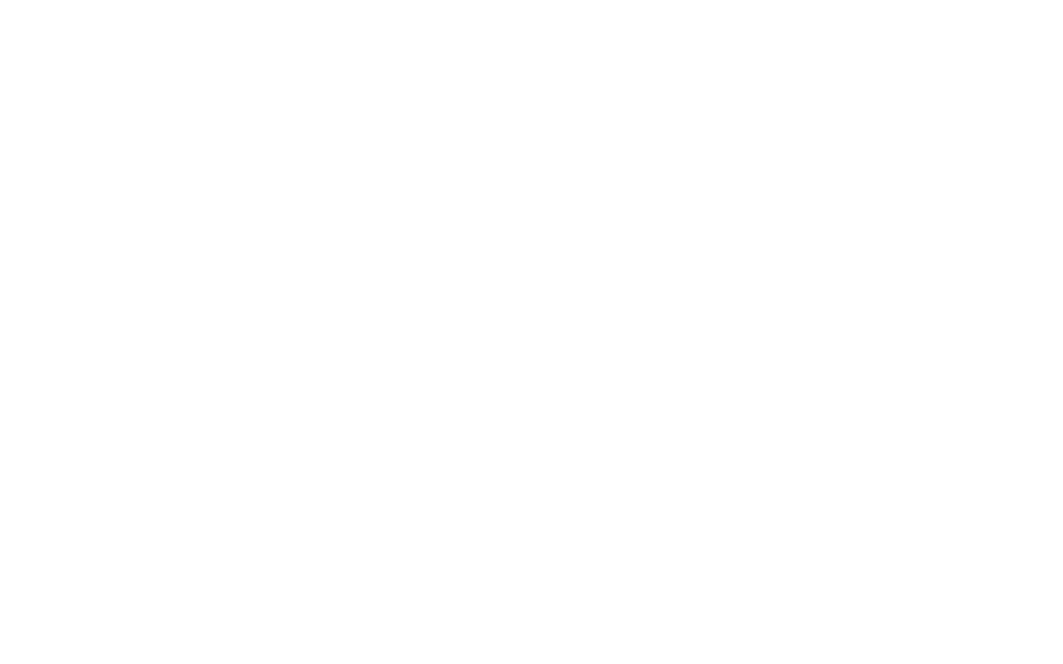
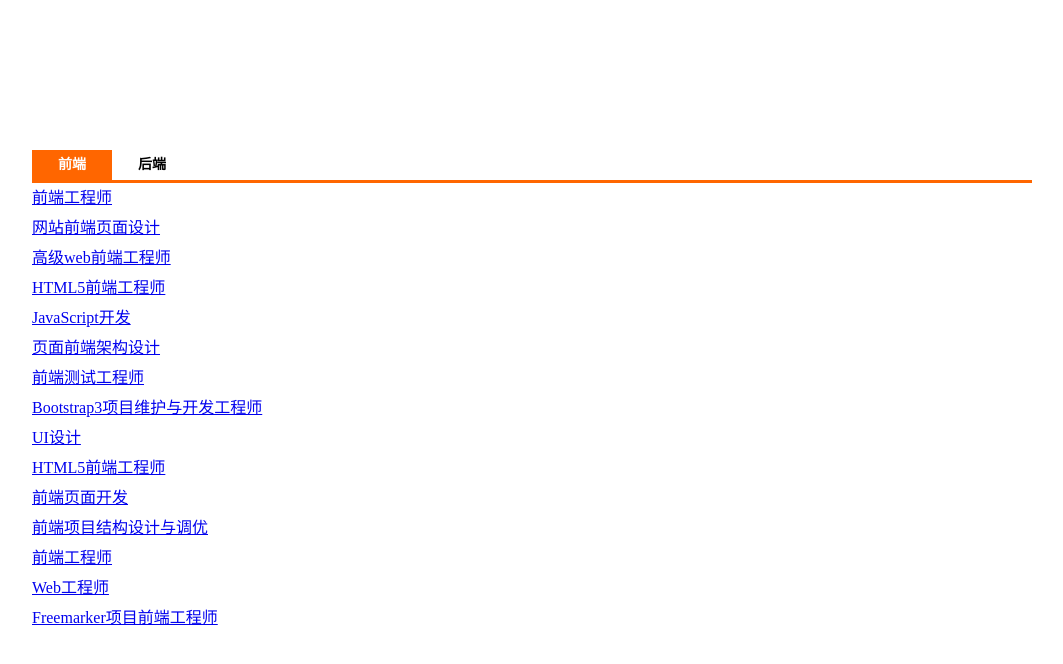
Before and after one commit to thinkingfioa/front-project, a plain HTML site: page changeInfo/index.html in a window 1280 px wide. Shown: the whole page, without its empty margins (108-1171 px from the left). Drawn offline with Linux system fonts and the light colour scheme.

Commit message:
changeInfo

```diff
--- /dev/null
+++ b/changeInfo/data.js
@@ -0,0 +1,243 @@
+var data = [
+    {
+        'name': '前端',
+        'list':[
+            {
+                'title': '前端工程师',
+                'company': '北京信息科技有限公司',
+                'position':'前端页面',
+                'recruitingNumbers':'2人',
+                'workingLocation':'北京',
+                'workExperience':'不限',
+                'education':'不限',
+                'wage':'面议',
+                'addDate': '2018-04-06'
+            },
+            {
+                'title': '网站前端页面设计',
+                'company': '上海信息科技有限公司',
+                'position':'前端页面',
+                'recruitingNumbers':'12人',
+                'workingLocation':'上海',
+                'workExperience':'不限',
+                'education':'不限',
+                'wage':'面议',
+                'addDate': '2018-04-06'
+            },
+            {
+                'title': '高级web前端工程师',
+                'company': '广州信息科技有限公司',
+                'position':'前端页面',
+                'recruitingNumbers':'10人',
+                'workingLocation':'广州',
+                'workExperience':'3年',
+                'education':'本科',
+                'wage':'面议',
+                'addDate': '2018-04-06'
+            },
+            {
+                'title': 'HTML5前端工程师',
+                'company': '南京信息科技有限公司',
+                'position':'前端页面',
+                'recruitingNumbers':'1人',
+                'workingLocation':'南京',
+                'workExperience':'不限',
+                'education':'不限',
+                'wage':'面议',
+                'addDate': '2018-04-06'
+            },
+            {
+                'title': 'JavaScript开发',
+                'company': '湖北信息科技有限公司',
+                'position':'前端页面',
+                'recruitingNumbers':'10人',
+                'workingLocation':'湖北',
+                'workExperience':'不限',
+                'education':'不限',
+                'wage':'面议',
+                'addDate': '2018-04-06'
+            },
+            {
+                'title': '页面前端架构设计',
+                'company': '武汉信息科技有限公司',
+                'position':'前端页面',
+                'recruitingNumbers':'2人',
+                'workingLocation':'武汉',
+                'workExperience':'不限',
+                'education':'不限',
+                'wage':'面议',
+                'addDate': '2018-04-06'
+            },
+            {
+                'title': '前端测试工程师',
+                'company': '广州信息科技有限公司',
+                'position':'前端页面',
+                'recruitingNumbers':'3人',
+                'workingLocation':'广州',
+                'workExperience':'不限',
+                'education':'不限',
+                'wage':'面议',
+                'addDate': '2018-04-06'
+            },
+            {
+                'title': 'Bootstrap3项目维护与开发工程师',
+                'company': '成都信息科技有限公司',
+                'position':'前端页面',
+                'recruitingNumbers':'2人',
+                'workingLocation':'成都',
+                'workExperience':'不限',
+                'education':'不限',
+                'wage':'面议',
+                'addDate': '2018-04-06'
+            },
+            {
+                'title': 'UI设计',
+                'company': '杭州信息科技有限公司',
+                'position':'前端页面',
+                'recruitingNumbers':'4人',
+                'workingLocation':'杭州',
+                'workExperience':'不限',
+                'education':'不限',
+                'wage':'面议',
+                'addDate': '2018-04-06'
+            },
+            {
+                'title': 'HTML5前端工程师',
+                'company': '北京云计算有限公司',
+                'position':'前端页面',
+                'recruitingNumbers':'1人',
+                'workingLocation':'北京',
+                'workExperience':'不限',
+                'education':'不限',
+                'wage':'面议',
+                'addDate': '2018-04-06'
+            },
+            {
+                'title': '前端页面开发',
+                'company': '天津科技有限公司',
+                'position':'前端页面',
+                'recruitingNumbers':'9人',
+                'workingLocation':'天津',
+                'workExperience':'不限',
+                'education':'不限',
+                'wage':'面议',
+                'addDate': '2018-04-06'
+            },
+            {
+                'title': '前端项目结构设计与调优',
+                'company': '新疆科技有限公司',
+                'position':'前端页面',
+                'recruitingNumbers':'7人',
+                'workingLocation':'新疆',
+                'workExperience':'不限',
+                'education':'不限',
+                'wage':'面议',
+                'addDate': '2018-04-06'
+            },
+            {
+                'title': '前端工程师',
+                'company': '合肥信息科技有限公司',
+                'position':'前端页面',
+                'recruitingNumbers':'3人',
+                'workingLocation':'合肥',
+                'workExperience':'不限',
+                'education':'不限',
+                'wage':'面议',
+                'addDate': '2018-04-06'
+            },
+            {
+                'title': 'Web工程师',
+                'company': '杭州谐云科技有限公司',
+                'position':'前端页面',
+                'recruitingNumbers':'6人',
+                'workingLocation':'杭州',
+                'workExperience':'不限',
+                'education':'不限',
+                'wage':'面议',
+                'addDate': '2018-04-06'
+            },
+            {
+                'title': 'Freemarker项目前端工程师',
+                'company': '菜鸟有限公司',
+                'position':'前端页面',
+                'recruitingNumbers':'23人',
+                'workingLocation':'杭州',
+                'workExperience':'不限',
+                'education':'不限',
+                'wage':'面议',
+                'addDate': '2018-04-06'
+            }
+        ]
+    },
+    {
+        'name': '后端',
+        'list': [
+            {
+                'title'	:	'PHP工程师',
+                'company'	:	'杭州xxxx有限公司 ',
+                'position'	:	'PHP后台',
+                'recruitingNumbers'	:	'2人',
+                'workingLocation'	:	'杭州',
+                'workExperience'	:	'不限',
+                'education'	:	'不限',
+                'wage'	:	'面议',
+                'addDate'	:	'2018-4-05'
+            },
+            {
+                'title'	:	'诚招java开发工程师',
+                'company'	:	'广州xxxx中心 ',
+                'position'	:	'java开发',
+                'recruitingNumbers'	:	'2人',
+                'workingLocation'	:	'广州',
+                'workExperience'	:	'不限',
+                'education'	:	'不限',
+                'wage'	:	'面议',
+                'addDate'	:	'2018-4-05'
+            },
+            {
+                'title'	:	'java工程师',
+                'company'	:	'深圳xxxx科技有限公司 ',
+                'position'	:	'java后台',
+                'recruitingNumbers'	:	'2人',
+                'workingLocation'	:	'深圳',
+                'workExperience'	:	'不限',
+                'education'	:	'不限',
+                'wage'	:	'面议',
+                'addDate'	:	'2018-4-05'
+            },
+            {
+                'title'	:	'.net工程师',
+                'company'	:	'北京xxxx网络科技有限公司 ',
+                'position'	:	'.net程序员',
+                'recruitingNumbers'	:	'3人',
+                'workingLocation'	:	'通州',
+                'workExperience'	:	'不限',
+                'education'	:	'不限',
+                'wage'	:	'面议',
+                'addDate'	:	'2018-4-05'
+            },
+            {
+                'title'	:	'招聘php程序员',
+                'company'	:	'xxxx教育科技有限公司 ',
+                'position'	:	'php程序员',
+                'recruitingNumbers'	:	'2人',
+                'workingLocation'	:	'北京',
+                'workExperience'	:	'不限',
+                'education'	:	'不限',
+                'wage'	:	'面议',
+                'addDate'	:	'2018-4-05'
+            },
+            {
+                'title'	:	'PHP高级工程师',
+                'company'	:	'北京xxxx管理有限公司 ',
+                'position'	:	'PHP高级工程师',
+                'recruitingNumbers'	:	'4人',
+                'workingLocation'	:	'北京',
+                'workExperience'	:	'不限',
+                'education'	:	'不限',
+                'wage'	:	'面议',
+                'addDate'	:	'2018-4-05'
+            }
+        ]
+    }
+]
--- a/changeInfo/index.html
+++ b/changeInfo/index.html
@@ -3,8 +3,164 @@
 <head>
     <meta charset="UTF-8">
     <title>changeInfo</title>
+    <script src="data.js" type="text/javascript"></script>
+    <style>
+        *{
+            margin: 0;
+            padding: 0;
+        }
+        body{
+            font-size:14px;
+        }
+        ul{
+            list-style: none;
+        }
+        #container{
+            width:1000px;
+            margin:150px auto;
+        }
+        #header{
+            border-bottom:3px solid #F60;
+            height:30px;
+        }
+        #header li{
+            font-weight:bolder;
+            float:left;
+            height:30px;
+            width:80px;
+            text-align:center;
+            line-height:30px;
+        }
+        #header li:hover{
+            cursor:pointer;
+        }
+        #header .sec{
+            background:#f60;
+            color:#fff;
+        }
+        #listContent li{
+            font-size:16px;
+            line-height:30px;
+            height:30px;
+        }
+        #tips{
+            padding: 5px;
+            position: absolute;
+            left:0;
+            top:0;
+            width: 400px;
+            border: 2px solid #FF7700;
+            background-color: white;
+            display:none;
+        }
+        #tips li{
+            list-style:none;
+            font-size:16px;
+            height:30px;
+            line-height:30px;
+        }
+        #tips li.col{
+            width:180px;
+            height: 30px;
+            float: left;
+            line-height: 30px;
+            border-bottom: 1px solid #CCC;
+        }
+    </style>
 </head>
 <body>
+    <div id="container">
+        <ul id="header"></ul>
+        <div id="listContent"></div>
+    </div>
+    <div id="tips">
+        <span id="arrow"></span>
+        <div id="tipsContent"></div>
+    </div>
+</body>
+<script>
+    window.onload = function () {
+        var oUl = document.getElementById("header");
+        var oContainer = document.getElementById("container");
+        var oListContent = document.getElementById("listContent");
+        var oTip = document.getElementById("tips");
+        var oTipsContent = document.getElementById("tipsContent");
 
-</body>
+        // 添加header元素内容
+        for(var i = 0; i<data.length; i++) {
+            oUl.innerHTML +="<li>"+data[i].name +"</li>";
+        }
+
+        var oList = document.getElementsByTagName("li");
+        oList[0].className="sec";
+
+        for(var i = 0; i<oList.length;i++){
+            oList[i].index=i;
+            oList[i].onclick = function () {
+                for(var j = 0; j<oList.length;j++) {
+                    oList[j].className="";
+                    oListContent.innerHTML = "";
+                    oTipsContent.innerHTML = "";
+                }
+                this.className="sec";
+                fun(data[this.index]);
+            }
+        }
+
+        fun(data[0]);
+
+        // 下面的列表信息
+        function fun(da){
+            for(var i =0; i<da.list.length; i++){
+                var ul = document.createElement("ul");
+                var li = document.createElement("li");
+                var a = document.createElement("a");
+
+                a.innerHTML = da.list[i].title;
+                a.href="javascript;";
+                li.appendChild(a);
+                ul.appendChild(li);
+                oListContent.appendChild(ul);
+                a.index = i;
+                var h4 = document.createElement("h4");
+                var lis1 = document.createElement("li");
+                lis1.className="col";
+                var lis2 = document.createElement("li");
+                lis2.className="col";
+                var lis3 = document.createElement("li");
+                lis3.className="col";
+                var lis4 = document.createElement("li");
+                lis4.className="col";
+                var lis5 = document.createElement("li");
+                lis5.className="col";
+                var lis6 = document.createElement("li");
+                lis6.className="col";
+
+                a.onmouseover = function () {
+                    oTip.style.display = "block";
+                    oTip.style.left = oContainer.offsetLeft + this.offsetWidth + 10 + "px";
+                    oTip.style.top = this.offsetTop + this.scrollTop+'px';
+                    h4.innerHTML = da.list[this.index].company;
+                    lis1.innerHTML = da.list[this.index].recruitingNumbers;
+                    lis2.innerHTML = da.list[this.index].workingLocation;
+                    lis3.innerHTML = da.list[this.index].workExperience;
+                    lis4.innerHTML = da.list[this.index].education;
+                    lis5.innerHTML = da.list[this.index].wage;
+                    lis6.innerHTML = da.list[this.index].addDate;
+                    oTipsContent.appendChild(h4);
+                    oTipsContent.appendChild(lis1);
+                    oTipsContent.appendChild(lis2);
+                    oTipsContent.appendChild(lis3);
+                    oTipsContent.appendChild(lis4);
+                    oTipsContent.appendChild(lis5);
+                    oTipsContent.appendChild(lis6);
+                }
+
+                li.onmouseout = function () {
+                    oTip.style.display = "none";
+                }
+            }
+        }
+    }
+</script>
 </html>
```
Also changed, not shown: 1 other file.
